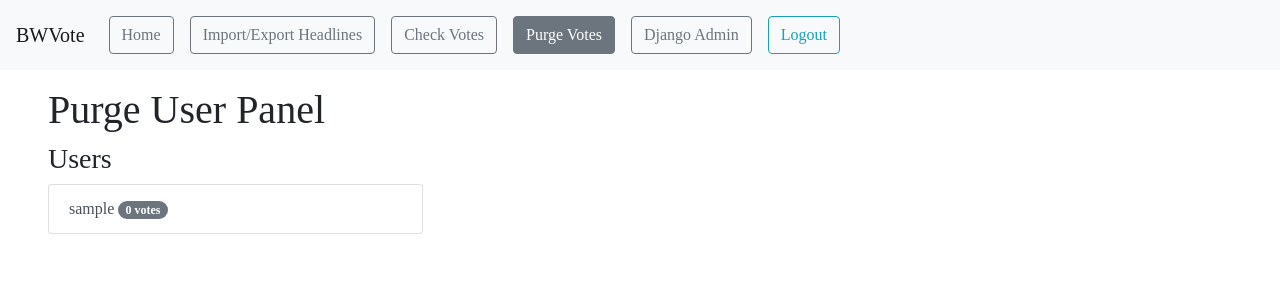
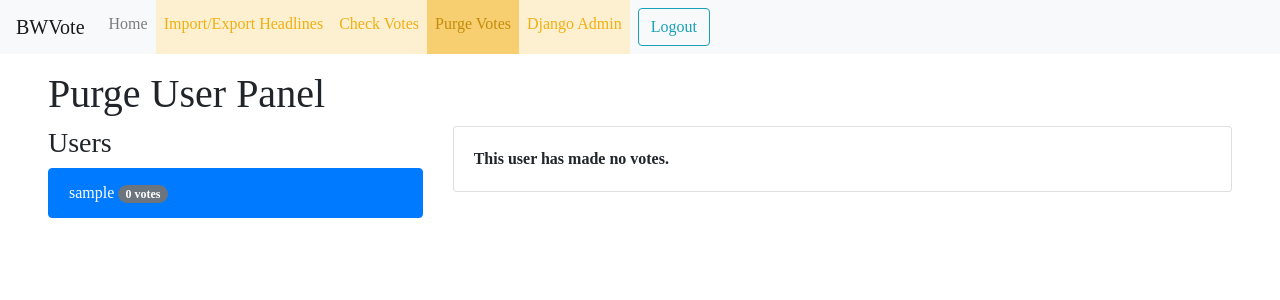
Before and after one commit to betterweb-team/betterwebvote, a Django app: page /purge_user in a window 1280 px wide. Shown: the top 300 px of the page. Run offline with Django 3.2, Linux system fonts and the light colour scheme; the visitor is signed in with stand-in values (Sample User, id 1); data comes from the database, SQL or seed files in the repository; data that the repository does not hold is empty; some libraries are stand-ins or nearby versions.

Commit message:
fixed navbar

```diff
--- a/static/main.css
+++ b/static/main.css
@@ -21,4 +21,35 @@ pre {
   overflow-y: scroll;
 }
 
+nav {
+  padding-top: 0 !important;
+  padding-bottom: 0 !important;
+}
+
+.nav-item {
+  min-height: 100% !important;
+}
+.nav-item a {
+  min-height: 100% !important;
+  line-height: 200% !important;
+}
+
+.light-admin-background {
+  color: #f1af10 !important;
+  background-color: #fcf0d1;
+  transition: 0.5s;
+}
+
+.light-active-background.light-admin-background {
+  color: #c38d0b !important;
+  background-color: #f7cf70;
+  transition: 0.5s;
+}
+
+.light-active-background {
+  color: #000 !important;
+  background-color: #dcdcdc;
+  transition: 0.5s;
+}
+
 /*# sourceMappingURL=main.css.map */
--- a/static/main.scss
+++ b/static/main.scss
@@ -31,4 +31,41 @@ pre {
   }
 }
 
-// Lighter contextual backgrounds :)
+// Navbar stuff
+nav {
+  padding-top: 0 !important;
+  padding-bottom: 0 !important;
+}
+
+.nav-item {
+  min-height: 100% !important;
+  //border: 1px solid red;
+
+  a {
+    min-height: 100% !important;
+    line-height: 200% !important;
+  }
+}
+
+$admin-color: #f1af10;
+.light-admin-background {
+  color: $admin-color !important;
+  background-color: lighten($admin-color, 40%);
+  transition: 0.5s;
+}
+
+.light-active-background.light-admin-background {
+  color: darken($admin-color, 10%) !important;
+  background-color: lighten($admin-color, 20%);
+  transition: 0.5s;
+}
+
+.light-active-background {
+  color: #000 !important;
+  background-color: #dcdcdc;
+  transition: 0.5s;
+}
+
+//.disabled {
+//  filter: hue-rotate(-50deg) !important;
+//}
--- a/vote/templates/base.html
+++ b/vote/templates/base.html
@@ -7,7 +7,7 @@
     <meta http-equiv="X-UA-Compatible" content="ie=edge">
     <title>{% block title %} {% endblock %}</title>
 
-{#    LOADING CSS (INCLUDING BOOTSTRAP)#}
+    {#    LOADING CSS (INCLUDING BOOTSTRAP)#}
     <link rel="stylesheet" href="https://stackpath.bootstrapcdn.com/bootstrap/4.3.1/css/bootstrap.min.css"
           integrity="sha384-ggOyR0iXCbMQv3Xipma34MD+dH/1fQ784/j6cY/iJTQUOhcWr7x9JvoRxT2MZw1T" crossorigin="anonymous">
 
@@ -28,7 +28,7 @@
         crossorigin="anonymous"></script>
 
 {#NAVBAR STUFF#}
-<nav class="navbar navbar-expand-sm bg-light navbar-light">
+<nav class="navbar navbar-expand-lg bg-light navbar-light">
     <a class="navbar-brand" href="#">
         BWVote
     </a>
@@ -36,35 +36,39 @@
     <ul class="navbar-nav">
         <li class="nav-item">
             <a href="{% url 'index' %}" id="home" class="nav-link">
-                <button type="button" class="btn btn-outline-secondary">Home</button>
+                Home
             </a>
         </li>
 
         {#        ADMIN ONLY CONTROLS#}
         {% if user.is_superuser %}
             <li class="nav-item">
-                <a href="{% url 'import_export_headlines' %}" id="import-export-headlines" class="nav-link">
-                    <button type="button" class="btn btn-outline-secondary">Import/Export Headlines</button>
+                <a href="{% url 'import_export_headlines' %}" id="import-export-headlines"
+                   class="nav-link light-admin-background {% if not user.is_superuser %}disabled{% endif %}">
+                    Import/Export Headlines
                 </a>
             </li>
             <li class="nav-item">
-                <a href="{% url 'check_votes' %}" id="check-votes" class="nav-link">
-                    <button type="button" class="btn btn-outline-secondary">Check Votes</button>
+                <a href="{% url 'check_votes' %}" id="check-votes"
+                   class="nav-link light-admin-background {% if not user.is_superuser %}disabled{% endif %}">
+                    Check Votes
                 </a>
             </li>
-            <li class="nav-item" >
-                <a href="{% url 'purge_user_page' %}" id="purge-user" class="nav-link">
-                    <button type="button" class="btn btn-outline-secondary">Purge Votes</button>
+            <li class="nav-item">
+                <a href="{% url 'purge_user_page' %}" id="purge-user"
+                   class="nav-link light-admin-background {% if not user.is_superuser %}disabled{% endif %}">
+                    Purge Votes
                 </a>
             </li>
-            <li class="nav-item" >
-                <a href="/admin" id="django-admin" class="nav-link">
-                    <button type="button" class="btn btn-outline-secondary">Django Admin</button>
+            <li class="nav-item">
+                <a href="/admin" id="django-admin"
+                   class="nav-link light-admin-background {% if not user.is_superuser %}disabled{% endif %}">
+                    Django Admin
                 </a>
             </li>
         {% endif %}
 
-        <li class="nav-item" >
+        <li class="nav-item">
             <a href="{% url 'logout' %}" id="logout" class="nav-link">
                 <button type="button" class="btn btn-outline-info">Logout</button>
             </a>
@@ -90,11 +94,10 @@
 
 {#HIGHLIGHT CURRENT PAGE#}
 <script>
-    var pageName = '{% spaceless %}{% block page_name %}{% endblock %}{% endspaceless %}'
-    $('#' + pageName + ' button')
-    {#.addClass('disabled')#}
-        .removeClass('btn-outline-secondary')
-        .addClass('btn-secondary')
+    var pageName = '{% spaceless %}{% block page_name %}{% endblock %}{% endspaceless %}';
+    $('#' + pageName)
+        .addClass('active')
+        .addClass('light-active-background');
 
     // Add "novalidate" to all forms so that the Bootstrap validation is used instead of the ugly HTML one
     $('form').attr('novalidate', 'novalidate')
--- a/vote/templates/vote/purge_user.html
+++ b/vote/templates/vote/purge_user.html
@@ -23,7 +23,7 @@
 
                     <div class="list-group" id="list-tab" role="tablist">
                         {% for user, _, vote_count in user_votes %}
-                            <a class="list-group-item list-group-item-action {% if last_user.id == user.id %}active{% endif %}"
+                            <a class="list-group-item list-group-item-action {% if forloop.counter == 1 %}active{% endif %}"
                                id="list-user{{ forloop.counter }}-list"
                                data-toggle="list"
                                href="#list-user{{ forloop.counter }}" role="tab"
@@ -38,7 +38,7 @@
                 <div class="col-8">
                     <div class="tab-content" id="nav-tabContent">
                         {% for user, votes, count in user_votes %}
-                            <div class="tab-pane fade {% if last_user.id == user.id %}show active{% endif %}"
+                            <div class="tab-pane fade {% if forloop.counter == 1 %}show active{% endif %}"
                                  id="list-user{{ forloop.counter }}" role="tabpanel"
                                  aria-labelledby="list-user{{ forloop.counter }}-list">
                                 {% if count %}
--- a/vote/views/admin.py
+++ b/vote/views/admin.py
@@ -52,9 +52,10 @@ PURGE USER PAGE
 @admin_page
 def purge_user_page(req):
     user_votes = []
-    for user in User.objects.all():
+    for user in User.objects.order_by('username'):
         vote_query = Vote.objects.filter(user__id=user.id)
         user_votes.append((user, vote_query.order_by('-timestamp'), vote_query.count()))
+
     return render(req, 'vote/purge_user.html', {'user_votes': user_votes})
 
 
```
Also changed, not shown: 1 other file.
